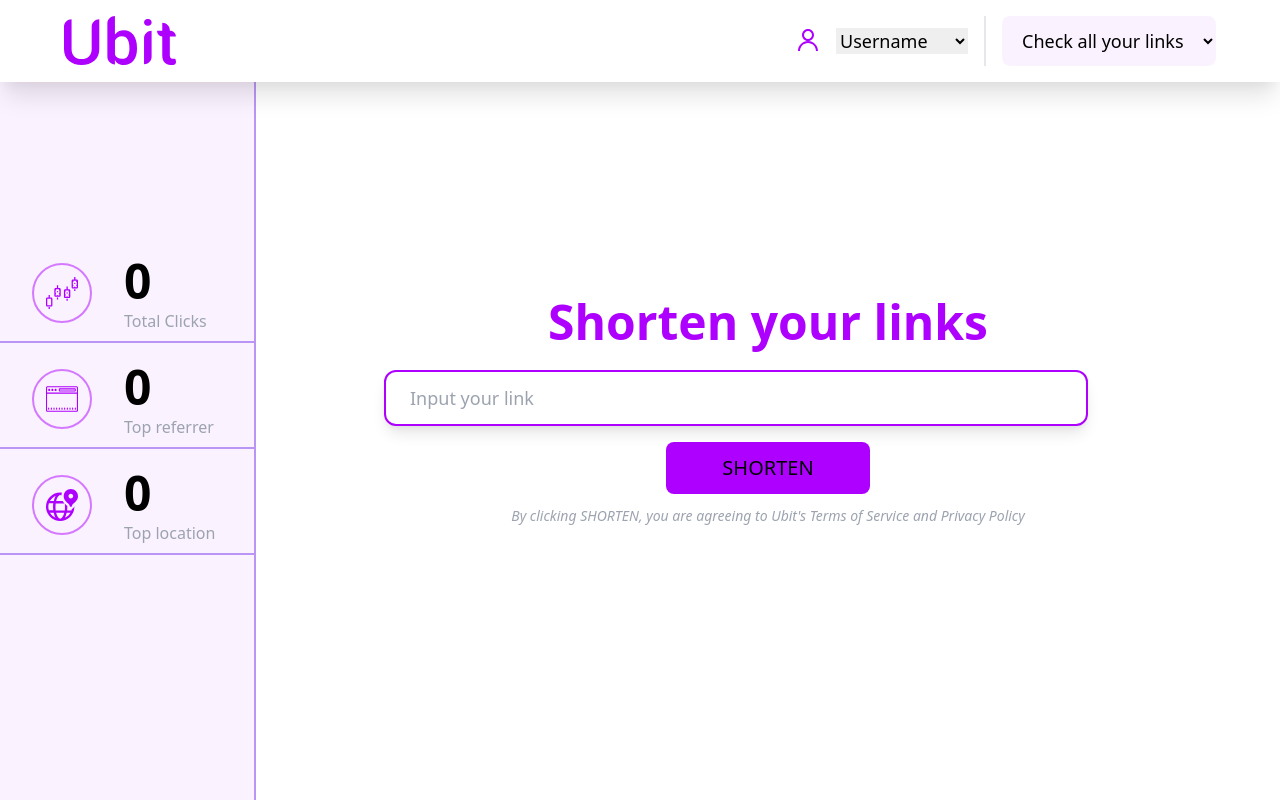
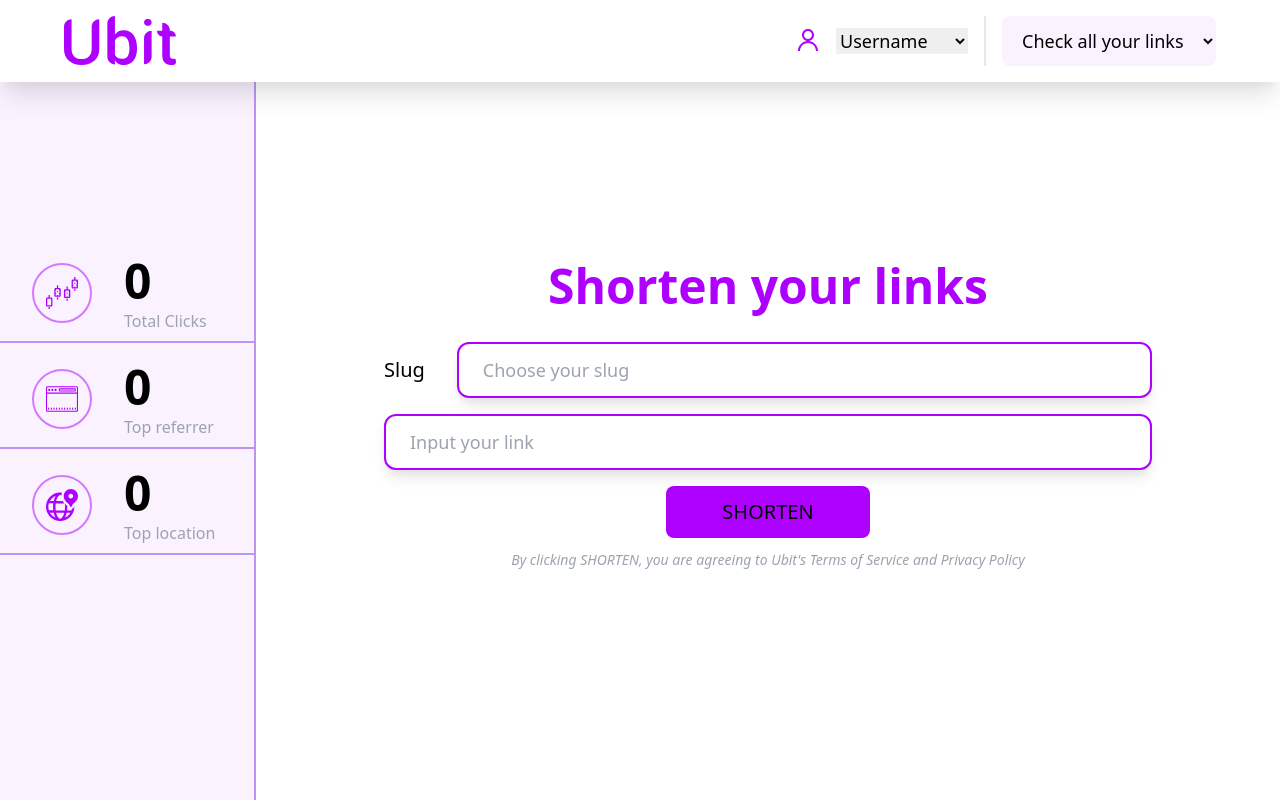
Before and after one commit to Qaudri/url-shortener, a Nuxt app: page /dashboard in a window 1280 px wide. Built offline with nearby package versions, Linux system fonts and the light colour scheme; no server answers.

Commit message:
chore: build in progress

```diff
--- a/pages/dashboard.vue
+++ b/pages/dashboard.vue
@@ -76,11 +76,21 @@
       </div>
       <div class="w-3/5 flex items-center justify-center mx-auto">
         <div class="w-full">
-          <h1 class="font-bold text-5xl text-primary-100 text-center mx-auto my-6">Shorten your links</h1>
-          <input type="text" class="w-11/12 px-6 py-3 text-lg text-gray-400 rounded-xl border-2 border-primary-100 shadow-lg" placeholder="Input your link">
+          <h1 class="font-bold text-5xl text-primary-100 text-center mx-auto my-8">Shorten your links</h1>
 
-          <UiButtonsTertiary button_text="Shorten" class="uppercase mt-4 flex justify-center mx-auto
+          <form action="" @submit.prevent="shortenLink">
+
+            <div class="my-4 w-full flex items-center">
+              <label for="slug" class="font-medium text-xl mr-8">Slug</label>
+              <input type="text" class="w-full px-6 py-3 text-lg text-gray-400 rounded-xl border-2 border-primary-100 shadow-lg" placeholder="Choose your slug">
+            </div>
+
+            <input type="text" v-model="form.link"
+            class="w-full px-6 py-3 text-lg text-gray-400 rounded-xl border-2 border-primary-100 shadow-lg" placeholder="Input your link">
+            <UiButtonsTertiary button_text="Shorten" class="uppercase mt-4 flex justify-center mx-auto
           py-3 px-14" />
+          </form>
+
 
           <p class=" text-sm text-gray-400 flex justify-center italic mt-3">By clicking SHORTEN, you are agreeing to Ubit's Terms of Service and Privacy Policy</p>
         </div>
@@ -96,6 +106,14 @@ import { mapActions, mapGetters} from 'vuex';
 export default {
   middleware: ['session', 'email_verification'],
 
+  data(){
+    return{
+      form: {
+        slug: '',
+        link: '',
+      }
+    }
+  }
 }
 </script>
 
--- a/store/authentication.js
+++ b/store/authentication.js
@@ -121,7 +121,7 @@ export const actions = {
 
   shortenURL(context, url) {
     return new Promise((resolve, reject) => {
-
+      this.$axios.defaults.headers.common['Authorization'] = 'Bearer ' + context.state.session_token
       this.$axios.$post('/api/user/urls/', {
         url: url
       })
```
